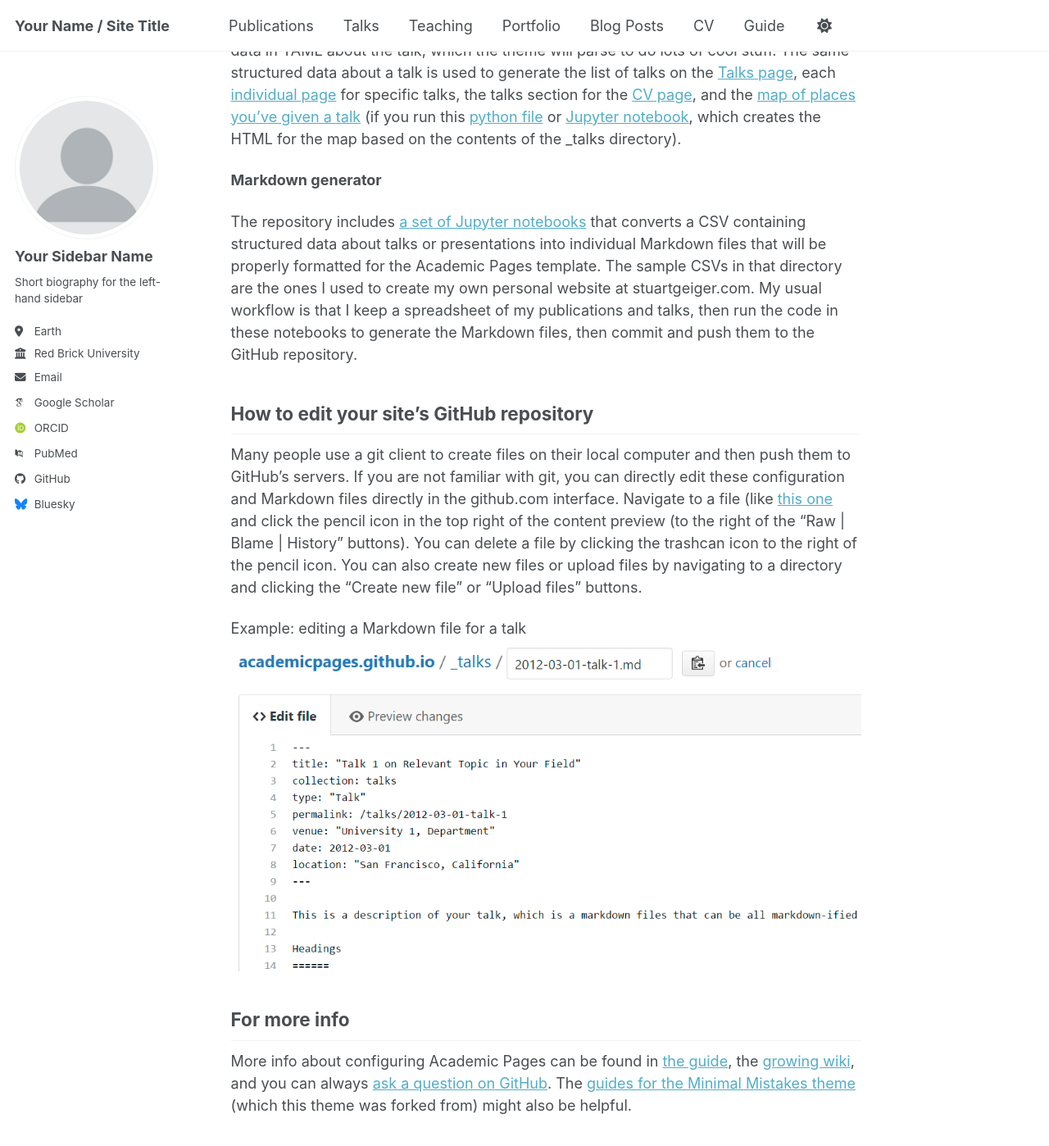
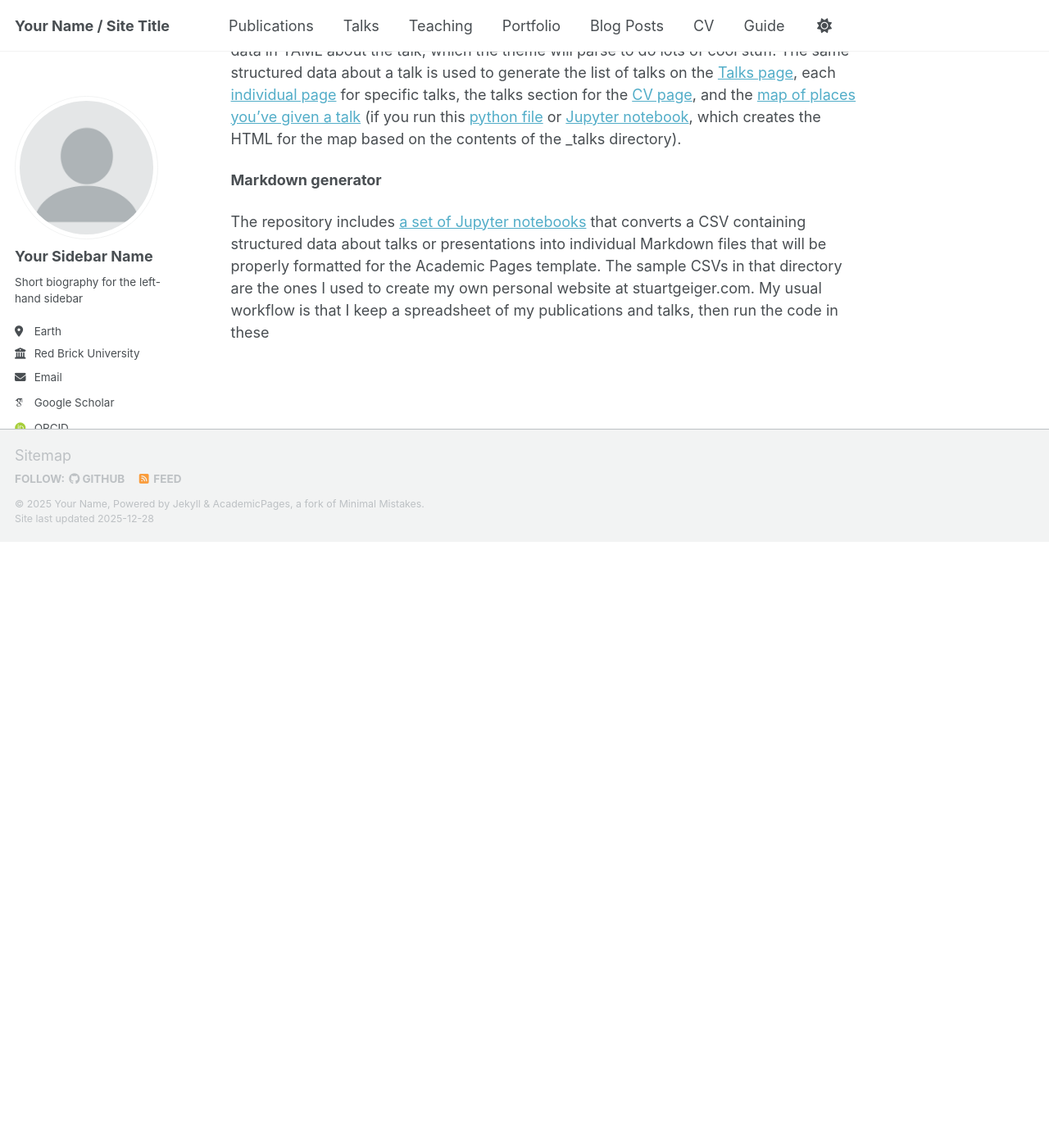
Before and after one commit to qilin-zhou/qilin-zhou.github.io, a Jekyll site: the page built from _pages/about.md, in a window 1280 px wide and 1400 px high, scrolled down 1986 px. Shown: the whole window at 82% size. Built offline with Jekyll 4.4.1, drawn with Linux system fonts in a browser that asks for light colours; some web fonts are replaced; a script bundle is joined from its source files by our own code; library files that are not in the unit come from our copies; after the commit the page ends 2647 px from its top, so only the background shows below that.

Commit message:
Update about.md

```diff
--- a/_pages/about.md
+++ b/_pages/about.md
@@ -42,15 +42,4 @@ For site content, there is one Markdown file for each type of content, which are
 **Markdown generator**
 
 The repository includes [a set of Jupyter notebooks](https://github.com/academicpages/academicpages.github.io/tree/master/markdown_generator
-) that converts a CSV containing structured data about talks or presentations into individual Markdown files that will be properly formatted for the Academic Pages template. The sample CSVs in that directory are the ones I used to create my own personal website at stuartgeiger.com. My usual workflow is that I keep a spreadsheet of my publications and talks, then run the code in these notebooks to generate the Markdown files, then commit and push them to the GitHub repository.
-
-How to edit your site's GitHub repository
-------
-Many people use a git client to create files on their local computer and then push them to GitHub's servers. If you are not familiar with git, you can directly edit these configuration and Markdown files directly in the github.com interface. Navigate to a file (like [this one](https://github.com/academicpages/academicpages.github.io/blob/master/_talks/2012-03-01-talk-1.md) and click the pencil icon in the top right of the content preview (to the right of the "Raw | Blame | History" buttons). You can delete a file by clicking the trashcan icon to the right of the pencil icon. You can also create new files or upload files by navigating to a directory and clicking the "Create new file" or "Upload files" buttons.
-
-Example: editing a Markdown file for a talk
-![Editing a Markdown file for a talk](/images/editing-talk.png)
-
-For more info
-------
-More info about configuring Academic Pages can be found in [the guide](https://academicpages.github.io/markdown/), the [growing wiki](https://github.com/academicpages/academicpages.github.io/wiki), and you can always [ask a question on GitHub](https://github.com/academicpages/academicpages.github.io/discussions). The [guides for the Minimal Mistakes theme](https://mmistakes.github.io/minimal-mistakes/docs/configuration/) (which this theme was forked from) might also be helpful.
+) that converts a CSV containing structured data about talks or presentations into individual Markdown files that will be properly formatted for the Academic Pages template. The sample CSVs in that directory are the ones I used to create my own personal website at stuartgeiger.com. My usual workflow is that I keep a spreadsheet of my publications and talks, then run the code in these
```
